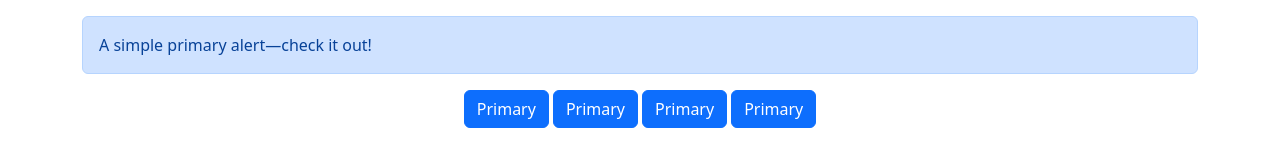
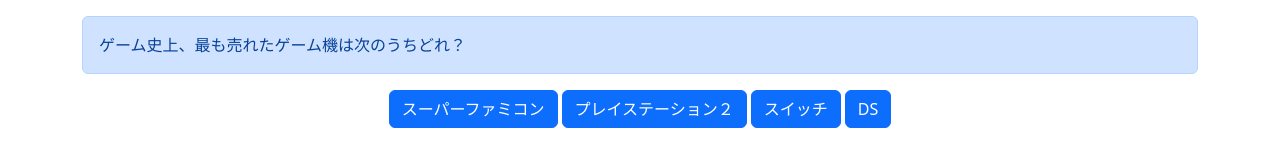
Before and after one commit to matsutora2/JS-practice, a plain HTML site: page index.html in a window 1280 px wide. Drawn offline with nearby package versions, Linux system fonts and the light colour scheme.

Commit message:
practice 2

```diff
--- /dev/null
+++ b/app.js
@@ -0,0 +1,91 @@
+const quiz = [
+    {
+        question: "ゲーム史上、最も売れたゲーム機は次のうちどれ？",
+        answers: [
+            "スーパーファミコン",
+            "プレイステーション２",
+            "スイッチ",
+            "DS"
+        ],
+        correct: "DS"
+    },{
+        question: '糸井重里が企画に関わった、任天堂の看板ゲームといえば？',
+        answers: [
+        'MOTHER2',
+        'スーパーマリオブラザーズ3',
+        'スーパードンキーコング',
+        '星のカービィ'
+        ],
+        correct: 'MOTHER2'
+    },{
+        question: 'ファイナルファンタジーⅣの主人公の名前は？',
+        answers: [ 'フリオニール', 'クラウド', 'ティーダ', 'セシル'],
+        correct: 'セシル'
+    }
+];
+
+// $button[0].textContent = answers[0];
+// $button[1].textContent = answers[1];
+// $button[2].textContent = answers[2];
+// $button[3].textContent = answers[3];
+// リファクタリング 何度も出てくる命令をまとめる
+// point 「$」でHTMLのオブジェクトが入っていることが理解しやすい
+const quizLength = quiz.length;
+let quizIndex = 0;
+let score = 0;
+
+const $button = document.getElementsByTagName("button");
+const buttonLength = $button.length;
+
+// クイズの問題文、選択肢を定義
+const setupQuiz = () => {
+    document.getElementById("js-question").textContent = quiz[quizIndex].question;
+    let buttonIndex = 0;
+    let buttonLength = $button.length;
+    while(buttonIndex < $button.length) {
+        // ここに命令
+        $button[buttonIndex].textContent = quiz[quizIndex].answers[buttonIndex];
+        buttonIndex++;
+    }
+}
+setupQuiz ();
+
+const clickHandler = (e) => {
+    if (quiz[quizIndex].correct === e.target.textContent) {
+        window.alert("正解！")
+        score++;
+    } else {
+        window.alert("不正解！")
+    }
+
+    quizIndex++;
+    if(quizIndex < quizLength) {
+        // 問題数がまだあればこちらを実行
+        setupQuiz ();
+    } else {
+        // 問題数がもうなければこちらを実行
+        window.alert("終了！あなたの正解数は"+ score + '/' + quizLength + "です")
+        // point 文字列と変数は+でつなぐことができる
+    }
+};
+
+// ボタンをクリックしたら正誤判定
+let handlerIndex = 0;
+while (handlerIndex < buttonLength) {
+    $button[handlerIndex].addEventListener("click", (e)=> {
+        clickHandler(e);
+    });
+    handlerIndex++;
+}
+// $button[0].addEventListener("click", (e)=> {
+//     clickHandler(e);
+// });
+// $button[1].addEventListener("click", (e)=> {
+//     clickHandler(e);
+// });
+// $button[2].addEventListener("click", (e)=> {
+//     clickHandler(e);
+// });
+// $button[3].addEventListener("click", (e)=> {
+//     clickHandler(e);
+// });
--- a/index.html
+++ b/index.html
@@ -9,9 +9,9 @@
     <link href="https://cdn.jsdelivr.net/npm/bootstrap@5.2.2/dist/css/bootstrap.min.css" rel="stylesheet" integrity="sha384-Zenh87qX5JnK2Jl0vWa8Ck2rdkQ2Bzep5IDxbcnCeuOxjzrPF/et3URy9Bv1WTRi" crossorigin="anonymous">
   </head>
   <body>
-    <div class="mt-3 container">
+    <div  class="mt-3 container">
         <!-- Content here -->
-        <div class="alert alert-primary" role="alert">
+        <div id="js-question" class="alert alert-primary" role="alert">
             A simple primary alert—check it out!
         </div>
         <div class="d-flex justify-content-center">
@@ -21,6 +21,6 @@
             <button type="button" class="ms-1 btn btn-primary">Primary</button>
         </div>
     </div>
-	<script src="index.js"></script>
+	<script src="app.js"></script>
   </body>
 </html>
```
